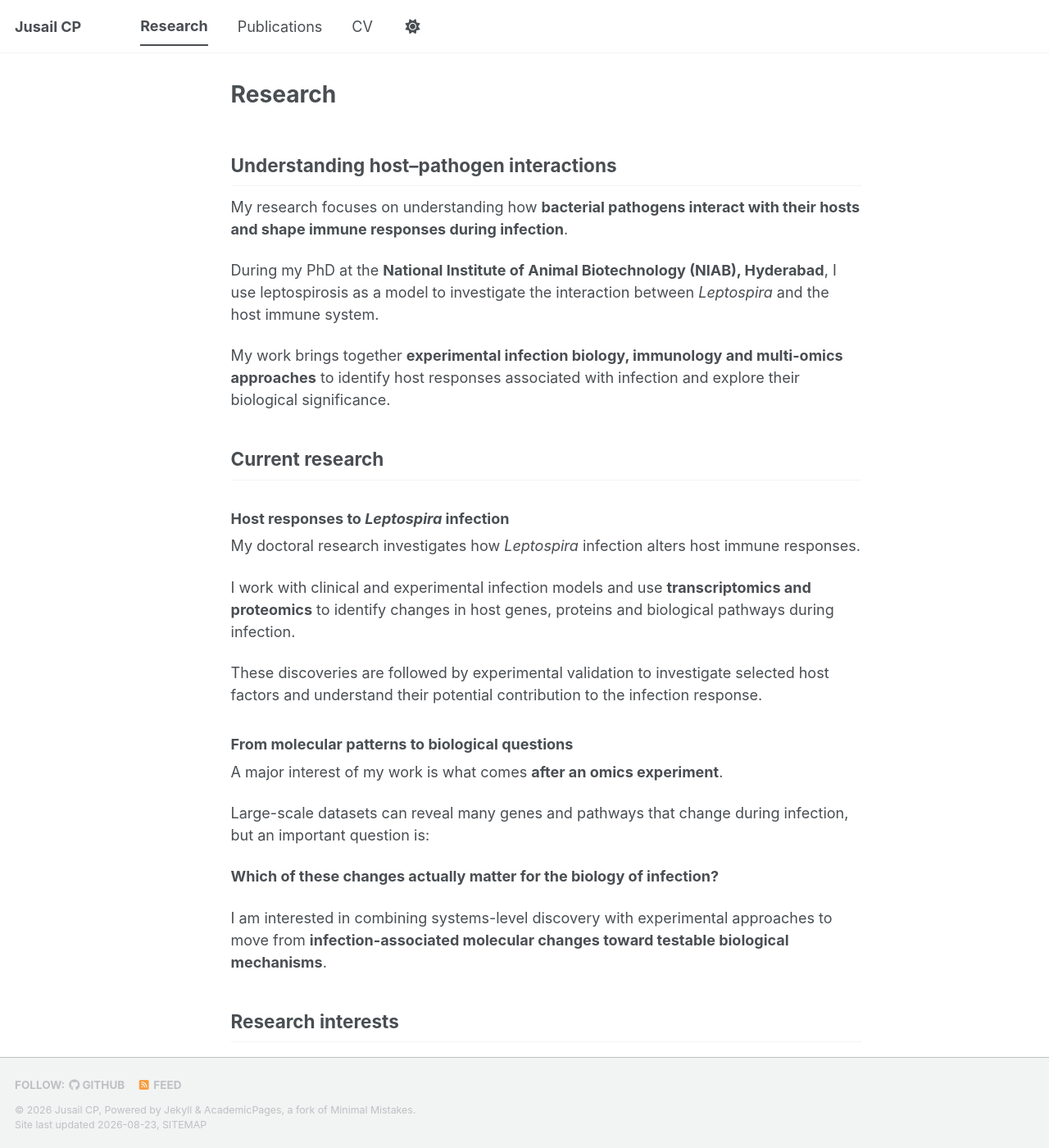
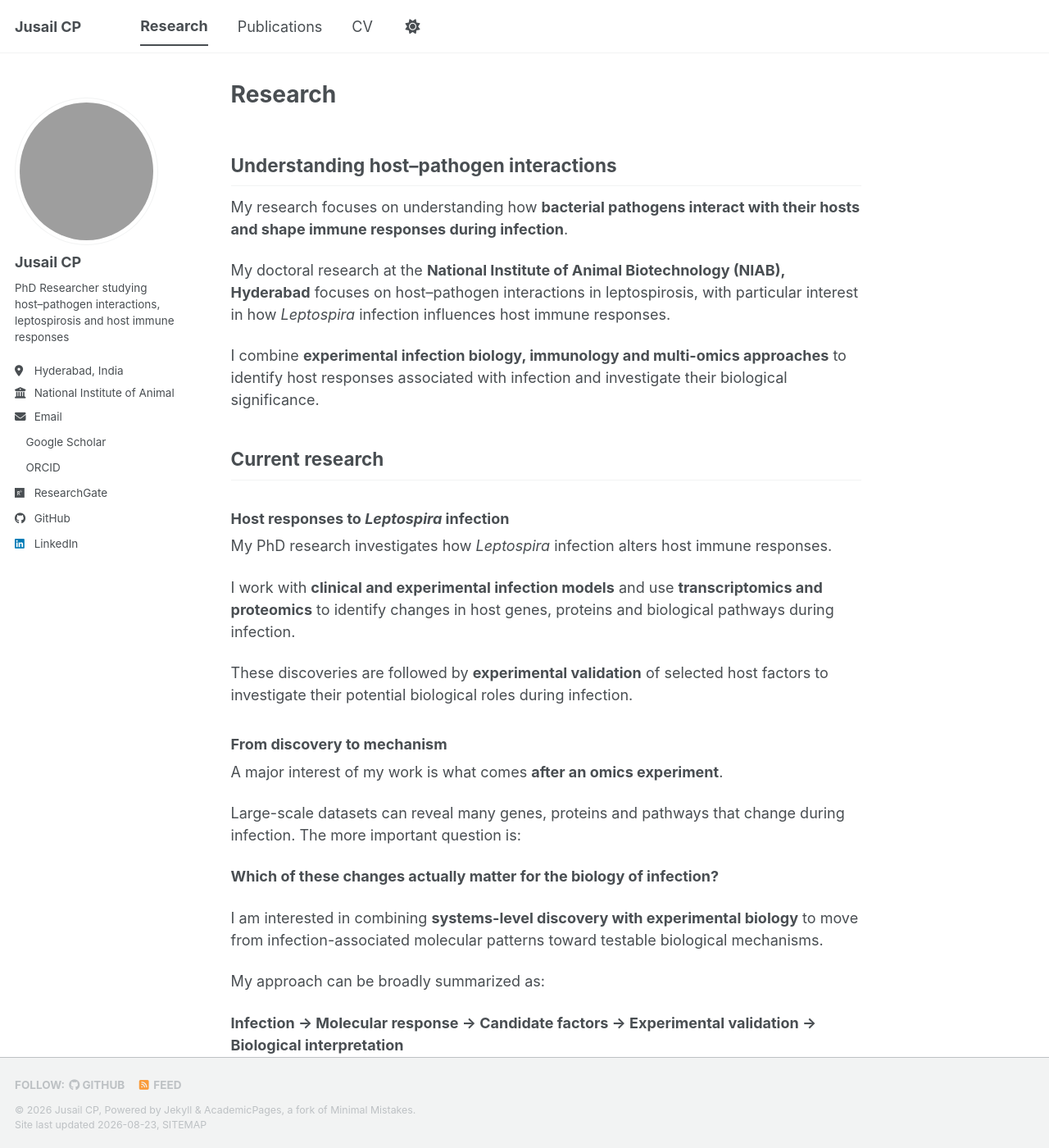
Before and after one commit to jusail/jusail.github.io, a Jekyll site: the page built from _pages/research.md, in a window 1280 px wide and 1400 px high. Shown: the whole window at 82% size. Built offline with Jekyll 4.4.1, drawn with Linux system fonts in a browser that asks for light colours; a style sheet for code colours, icons or effects is not loaded; some of the changed text lies outside the part shown.

Commit message:
Update research.md

```diff
--- a/_pages/research.md
+++ b/_pages/research.md
@@ -1,36 +1,40 @@
 ---
 title: "Research"
 permalink: /research/
-author_profile: false
+author_profile: true
 ---
 
 ## Understanding host–pathogen interactions
 
 My research focuses on understanding how **bacterial pathogens interact with their hosts and shape immune responses during infection**.
 
-During my PhD at the **National Institute of Animal Biotechnology (NIAB), Hyderabad**, I use leptospirosis as a model to investigate the interaction between *Leptospira* and the host immune system.
+My doctoral research at the **National Institute of Animal Biotechnology (NIAB), Hyderabad** focuses on host–pathogen interactions in leptospirosis, with particular interest in how *Leptospira* infection influences host immune responses.
 
-My work brings together **experimental infection biology, immunology and multi-omics approaches** to identify host responses associated with infection and explore their biological significance.
+I combine **experimental infection biology, immunology and multi-omics approaches** to identify host responses associated with infection and investigate their biological significance.
 
 ## Current research
 
 ### Host responses to *Leptospira* infection
 
-My doctoral research investigates how *Leptospira* infection alters host immune responses.
+My PhD research investigates how *Leptospira* infection alters host immune responses.
 
-I work with clinical and experimental infection models and use **transcriptomics and proteomics** to identify changes in host genes, proteins and biological pathways during infection.
+I work with **clinical and experimental infection models** and use **transcriptomics and proteomics** to identify changes in host genes, proteins and biological pathways during infection.
 
-These discoveries are followed by experimental validation to investigate selected host factors and understand their potential contribution to the infection response.
+These discoveries are followed by **experimental validation** of selected host factors to investigate their potential biological roles during infection.
 
-### From molecular patterns to biological questions
+### From discovery to mechanism
 
 A major interest of my work is what comes **after an omics experiment**.
 
-Large-scale datasets can reveal many genes and pathways that change during infection, but an important question is:
+Large-scale datasets can reveal many genes, proteins and pathways that change during infection. The more important question is:
 
 **Which of these changes actually matter for the biology of infection?**
 
-I am interested in combining systems-level discovery with experimental approaches to move from **infection-associated molecular changes toward testable biological mechanisms**.
+I am interested in combining **systems-level discovery with experimental biology** to move from infection-associated molecular patterns toward testable biological mechanisms.
+
+My approach can be broadly summarized as:
+
+**Infection → Molecular response → Candidate factors → Experimental validation → Biological interpretation**
 
 ## Research interests
 
@@ -38,20 +42,21 @@ I am interested in combining systems-level discovery with experimental approache
 - Bacterial infectious diseases
 - Infectious disease immunology
 - *Leptospira* biology and leptospirosis
-- Innate immune responses
+- Host immune responses
+- Innate immunity
 - Host factors involved in infection
 - Transcriptomics and proteomics
 - Systems biology and network analysis
 - Experimental infection models
 
-## Looking beyond leptospirosis
+## Beyond leptospirosis
 
-Although my PhD research is centered on *Leptospira*, my broader scientific interest is **bacterial host–pathogen biology**.
+Although my doctoral research is centered on *Leptospira*, my broader scientific interest is **bacterial host–pathogen biology**.
 
-I am interested in understanding how different bacterial pathogens interact with host cells, how pathogens influence immune responses, and how these interactions contribute to protection, persistence or disease.
+I am interested in understanding how bacterial pathogens interact with host cells, how these interactions influence immune responses, and how the resulting host–pathogen dynamics contribute to **protection, persistence or disease**.
 
-For my next stage of research, I hope to develop deeper expertise in **mechanistic host–pathogen biology**, building on my experience in bacterial infection, immunology and multi-omics.
+For the next stage of my research career, I hope to build on my experience in bacterial infection, immunology and multi-omics while developing deeper expertise in **mechanistic host–pathogen biology**.
 
 ## A question that motivates my research
 
-**How does an encounter between a pathogen and a host cell translate into an immune response—and which molecular interactions ultimately determine the outcome of infection?**
+> **How does an encounter between a pathogen and a host cell translate into an immune response—and which molecular interactions ultimately determine the outcome of infection?**
```
